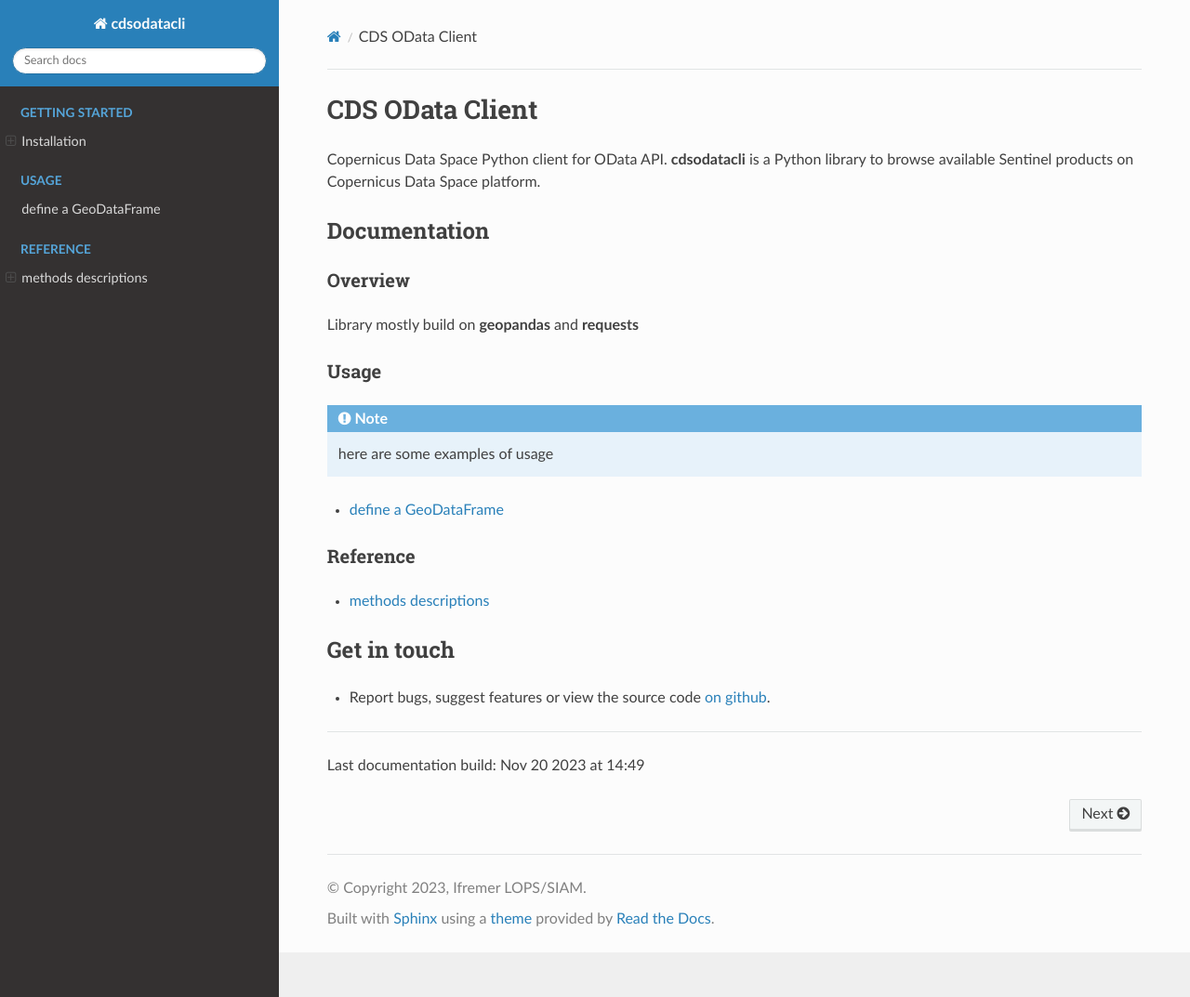
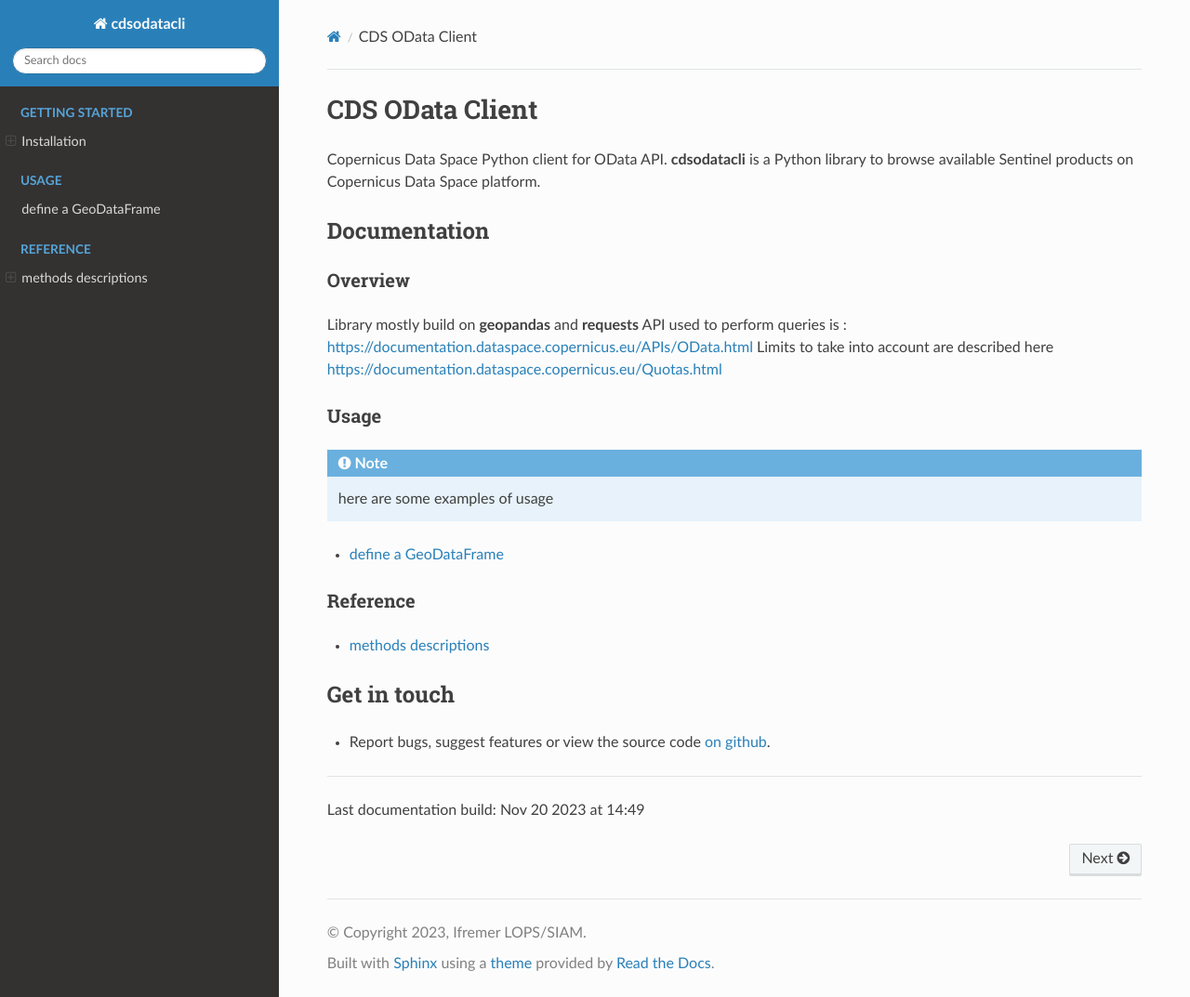
Before and after one commit to umr-lops/cdsodatacli, a Sphinx documentation site: the page built from docs/index.rst, in a window 1280 px wide and 1073 px high. Shown: the whole window at 93% size. Built offline with Sphinx 7.4.7 and the Read the Docs theme 2.0.0, drawn with Linux system fonts in a browser that asks for light colours; the version number could not be read and is left out.

Commit message:
add URL of CDS doc

```diff
--- a/docs/index.rst
+++ b/docs/index.rst
@@ -13,6 +13,9 @@ Overview
 ........
 
 Library mostly build on **geopandas** and **requests**
+API used to perform queries is : https://documentation.dataspace.copernicus.eu/APIs/OData.html
+Limits to take into account are described here https://documentation.dataspace.copernicus.eu/Quotas.html
+
 
 Usage
 .....
```
